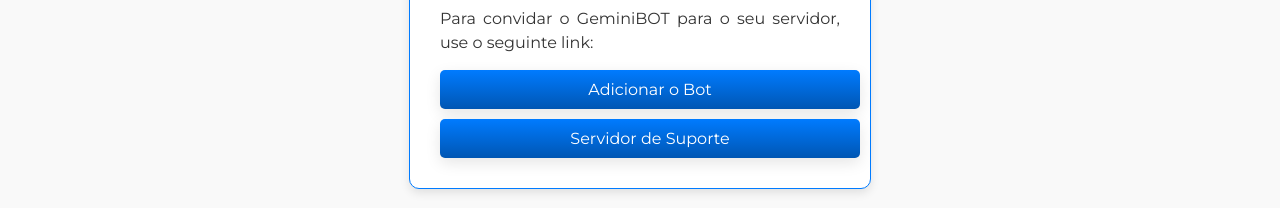
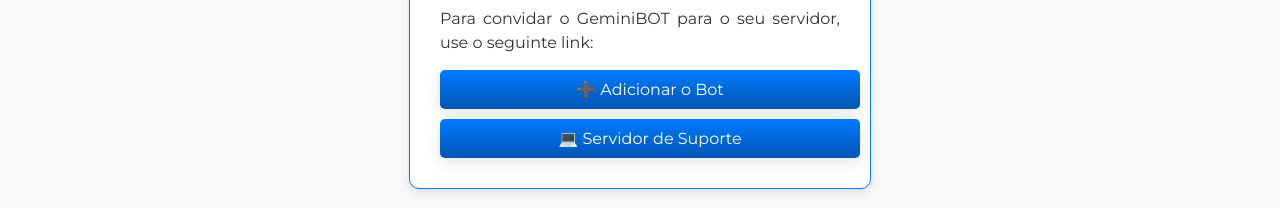
Before and after one commit to yPyetroXP/GeminiBOTsite, a plain HTML site: page index.html in a window 1280 px wide. Shown: the part 540-748 px from the top of the page. Drawn offline with Linux system fonts and the light colour scheme.

Commit message:
Update index.html

```diff
--- a/index.html
+++ b/index.html
@@ -20,8 +20,8 @@
             <h2>Sobre o GeminiBOT</h2>
             <p>GeminiBOT é um bot de Discord equipado com inteligência artificial para interagir e ajudar os usuários em servidores do Discord.</p>
             <p>Para convidar o GeminiBOT para o seu servidor, use o seguinte link:</p>
-            <a href="https://discord.com/oauth2/authorize?client_id=1226947622875562025&permissions=8&scope=bot+applications.commands" class="bot-btn" target="_blank">Adicionar o Bot</a>
-            <a href="https://discord.gg/W8NWfpnwrB" class="bot-btn" target="_blank">Servidor de Suporte</a>
+            <a href="https://discord.com/oauth2/authorize?client_id=1226947622875562025&permissions=8&scope=bot+applications.commands" class="bot-btn" target="_blank">➕ Adicionar o Bot</a>
+            <a href="https://discord.gg/W8NWfpnwrB" class="bot-btn" target="_blank">💻 Servidor de Suporte</a>
         </div>
     </main>
 </body>
```
